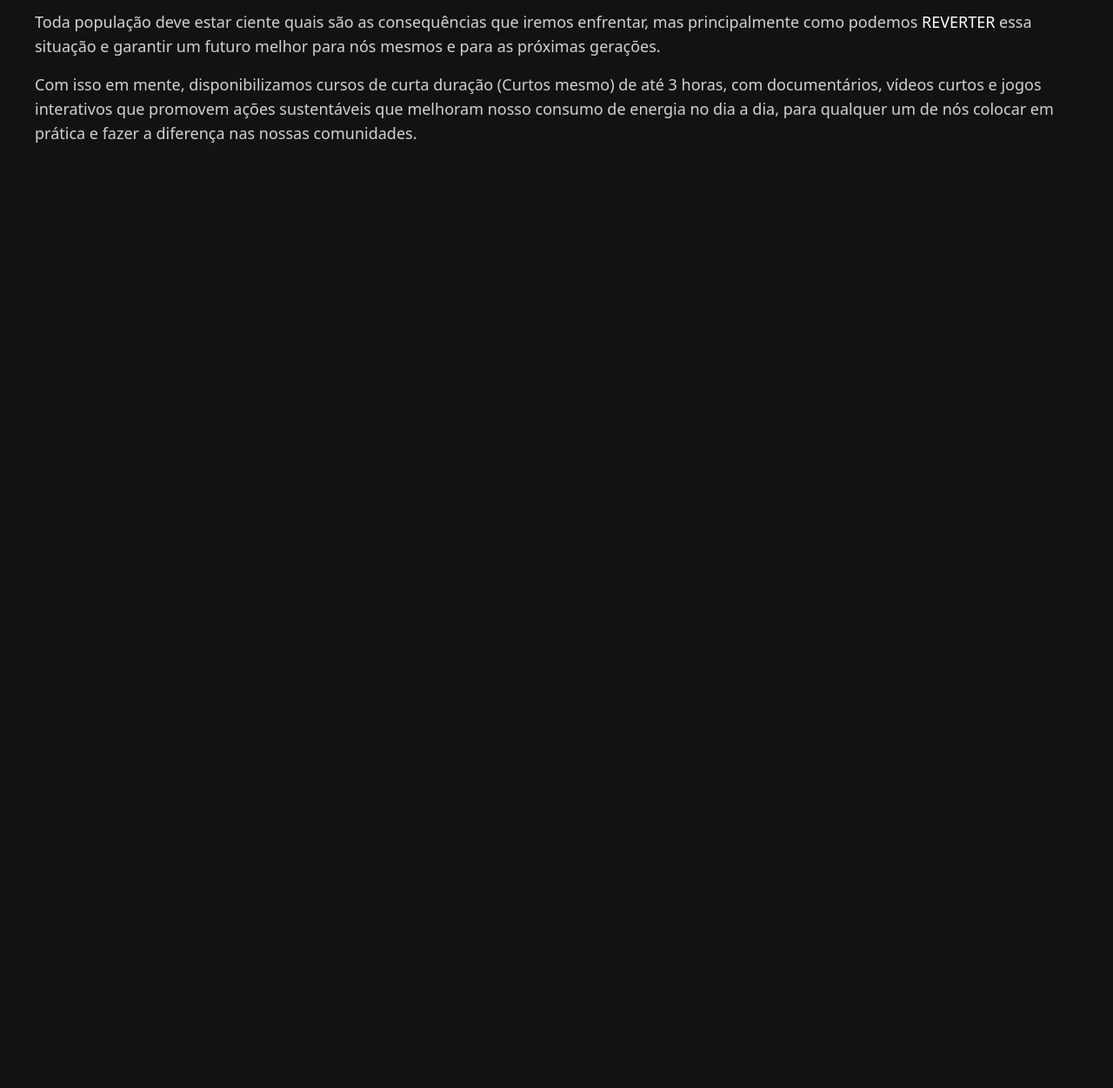
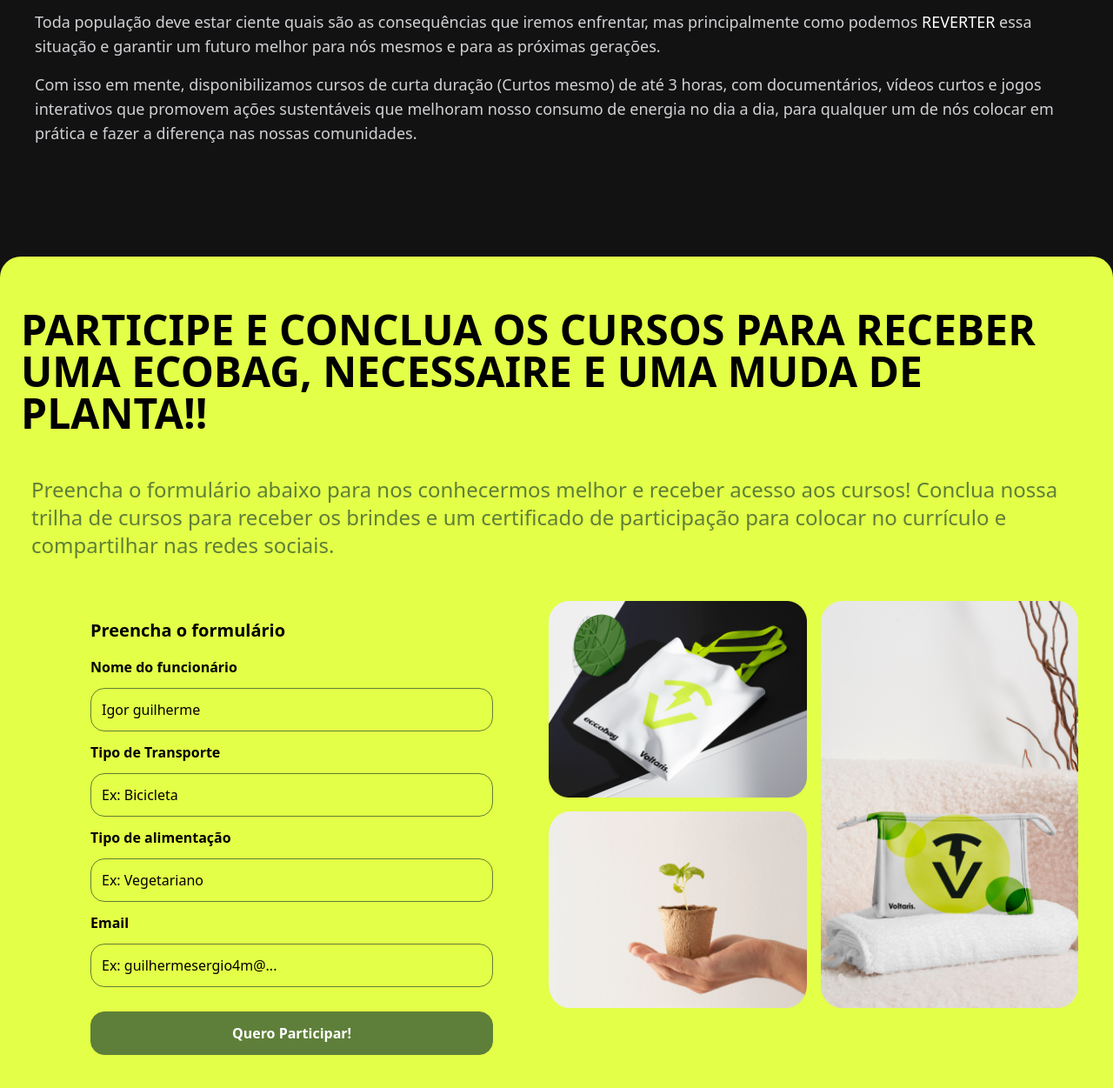
Before and after one commit to Amaralarthurr/Voltaris-GS, a website: page index.html in a window 1280 px wide. Shown: the part 4852-6103 px from the top of the page at 87% size. Before the commit the page ends 5147 px from the top, so only its background shows below. Drawn offline with Linux system fonts and the light colour scheme.

Commit message:
Formulário Amarelo

```diff
--- a/index.html
+++ b/index.html
@@ -287,6 +287,83 @@
     </section>
     </section>
 
+    <section class="flex flex-col max-w-full pt-10 pb-10 items-center justify-center bg-main-green rounded-t-3xl"
+        id="cursos">
+        <div class="max-w-7xl max-h-auto py-5 flex flex-row font-text xl:px-6">
+            <div class="max-w-full flex flex-col gap-12">
+                <h1 class="font-title font-semibold text-4xl text-center md:text-5xl lg:text-left">
+                    PARTICIPE E CONCLUA OS CURSOS PARA
+                    RECEBER
+                    UMA ECOBAG,
+                    NECESSAIRE E UMA MUDA DE PLANTA!! </h1>
+
+                <p class="text-second-green font-text text-xl px-3 text-center md:text-2xl lg:text-left">
+                    Preencha o formulário abaixo para nos conhecermos melhor e receber acesso aos cursos! Conclua nossa
+                    trilha de cursos para receber os brindes e um certificado de participação para colocar no currículo
+                    e compartilhar nas redes sociais.</p>
+
+                <div
+                    class="flex xl:flex-row max-w-full flex-col px-4 lg:justify-center lg:items-center xl:items-start xl:justify-around">
+                    <div
+                        class="form-bg-yellow py-5 px-12 flex flex-col items-start justify-center gap-4 lg:w-1/2 mx-4 2xl:w-1/3">
+                        <h1 class="text-black w-full font-bold text-xl text-nowrap">Preencha o formulário</h1>
+                        <form class="flex flex-col max-w-full gap-3 w-full items-center justify-center">
+
+                            <p class="font-text font-semibold text-base text-black w-full text-start">Nome do
+                                funcionário</p>
+
+                            <input type="text" name="nome-funcionario" placeholder="Igor guilherme" value=""
+                                class="w-full p-3 border border-second-green rounded-2xl bg-transparent backdrop-blur-sm text-black placeholder:text-black focus:outline-none focus:border-second-green"
+                                required>
+
+                            <p class="font-text font-semibold text-base text-black w-full text-start">Tipo de Transporte
+                            </p>
+
+                            <input type="text" name="nome-empresa" placeholder="Ex: Bicicleta"
+                                class="w-full p-3 border border-second-green rounded-2xl bg-transparent backdrop-blur-sm text-black placeholder:text-black focus:outline-none focus:border-second-green"
+                                required>
+
+                            <p class="font-text font-semibold text-base text-black w-full text-start">Tipo de
+                                alimentação</p>
+
+                            <input type="email" name="email" placeholder="Ex: Vegetariano"
+                                class="w-full p-3 border border-second-green rounded-2xl bg-transparent backdrop-blur-sm text-black placeholder:text-black focus:outline-none focus:border-second-green"
+                                required>
+
+                            <p class="font-text font-semibold text-base text-black w-full text-start">Email</p>
+
+                            <input type="text" name="cnpj" placeholder="Ex: guilhermesergio4m@..."
+                                class="w-full p-3 border border-second-green rounded-2xl bg-transparent backdrop-blur-sm text-black placeholder:text-black focus:outline-none focus:border-second-green"
+                                required>
+
+                            <button type="submit"
+                                class="w-full transition-all py-3 mt-4 border border-second-green bg-second-green text-white font-bold rounded-2xl hover:border hover:border-second-green hover:text-black focus:outline-none hover:bg-transparent">Quero
+                                Participar!</button>
+                        </form>
+                    </div>
+
+                    <div class="grid-rows-2 grid-flow-col gap-4 hidden xl:grid">
+                        <div class="row-span-1">
+                            <img src="./src/imgs/mockup-ecobag-voltaris-green-section.png"
+                                alt="mockup voltaris na ecobag branca" class="h-full w-full">
+                        </div>
+
+                        <div class="">
+                            <img src="./src/imgs/img-planta-green-section.png"
+                                alt="imagem de uma mao segurando um vaso com uma planta" class="h-full w-full">
+                        </div>
+
+                        <div class="row-span-2">
+                            <img src="./src/imgs/mockup-voltaris-necessaire-green-section.png" alt=""
+                                class="h-full w-full">
+                        </div>
+                    </div>
+
+                </div>
+            </div>
+        </div>
+    </section>
+
 
 
 </body>
```
